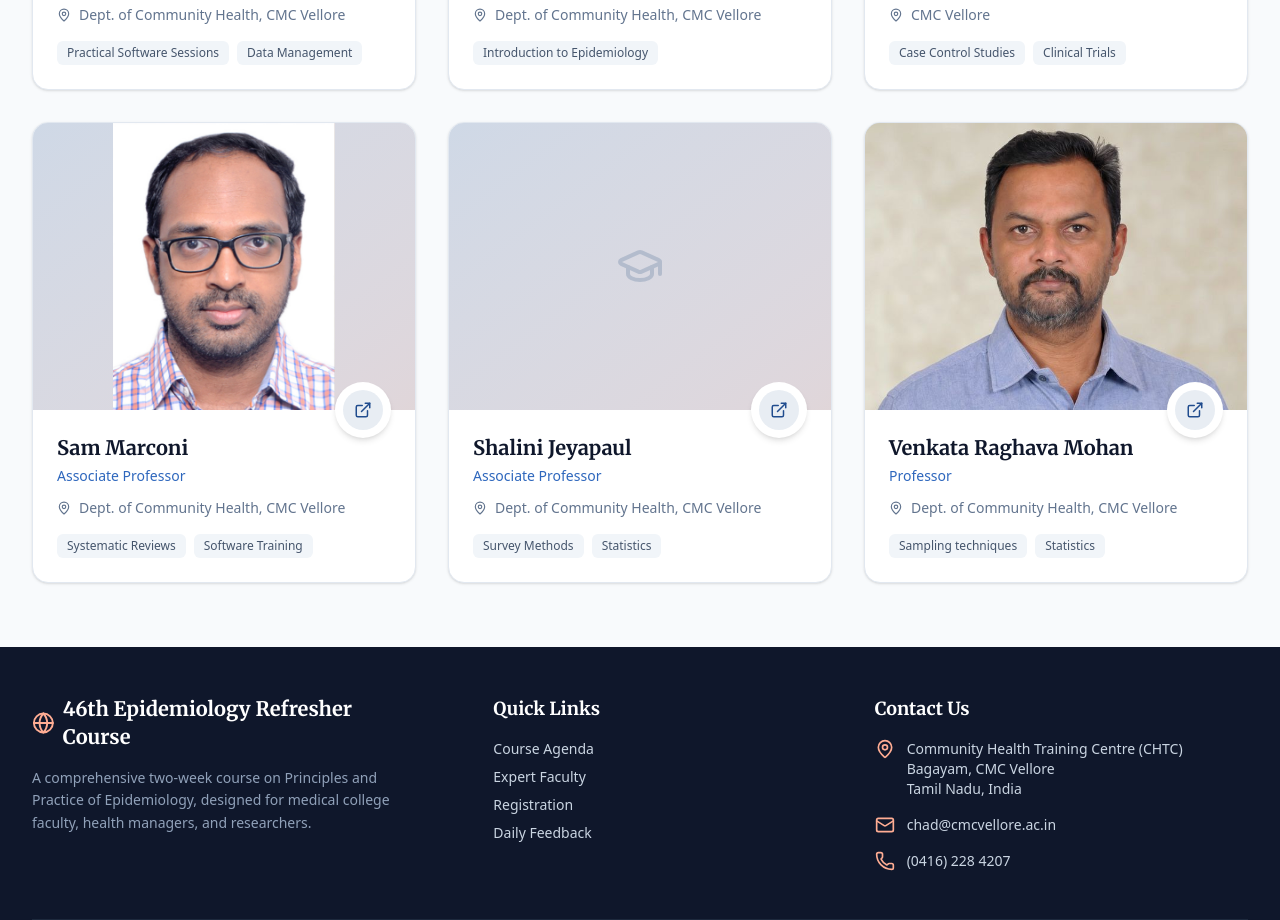
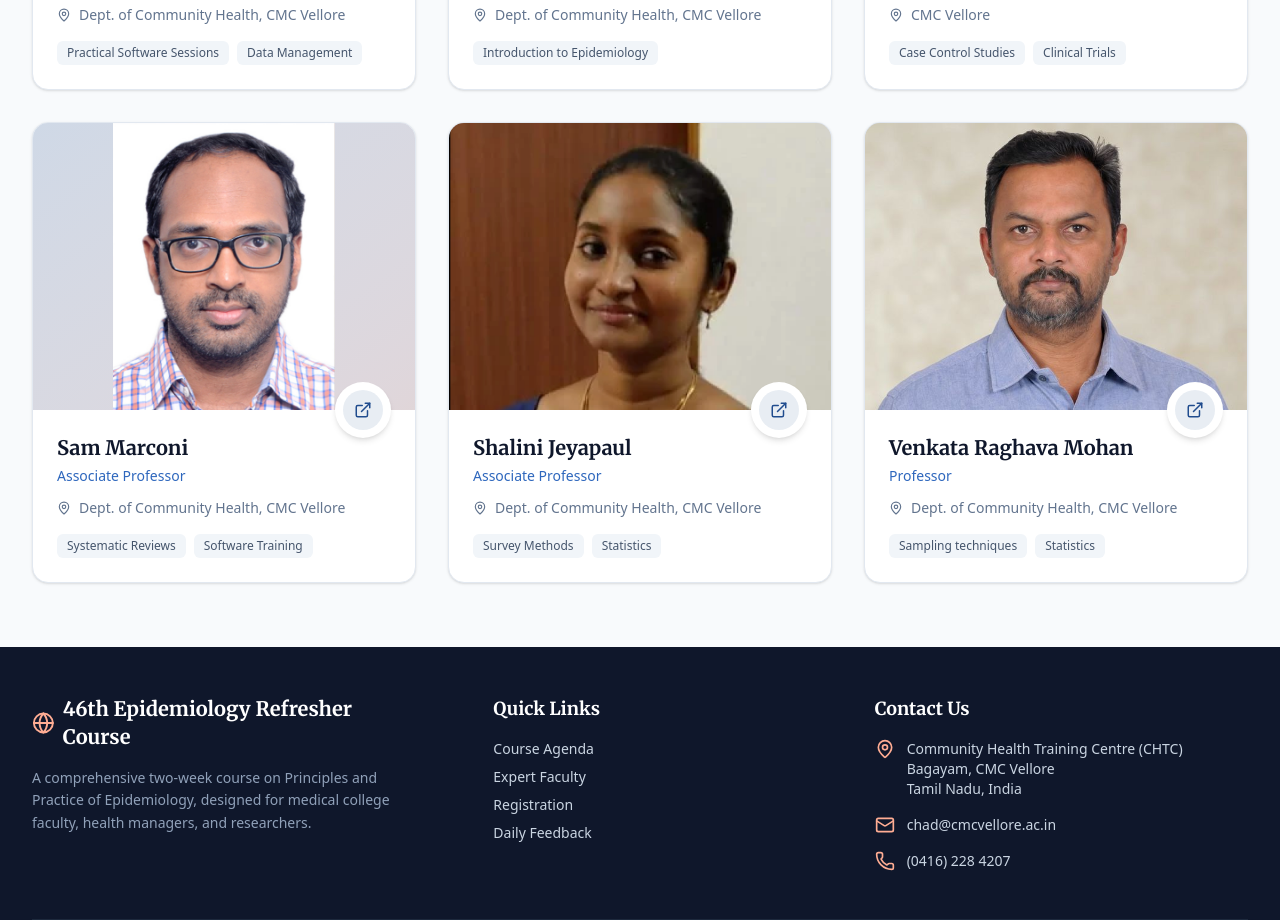
Before and after one commit to jebujohn/cmc-epi-bio-course, a Next.js app: page /faculty in a window 1280 px wide. Shown: the part 1200-2120 px from the top of the page. Built offline with nearby package versions, Linux system fonts and the light colour scheme.

Commit message:
Add photo for Shalini Jeyapaul

```diff
--- a/src/app/faculty/page.tsx
+++ b/src/app/faculty/page.tsx
@@ -89,7 +89,9 @@ const facultyData = [
         affiliation: "Dept. of Community Health, CMC Vellore",
         expertise: ["Survey Methods", "Statistics"],
         bio: "An expert in survey methodology and data extraction, handling intricate queries related to statistical modelling in community health.",
-        image: null,
+        image: "/faculty/shalini.png",
+        imagePosition: "center 15%",
+        fit: "cover",
         profileUrl: "https://www.cmch-vellore.edu/dr-shalini-j/",
         scholarUrl: null,
     },
```
Also changed, not shown: public/faculty/shalini.png (added).
